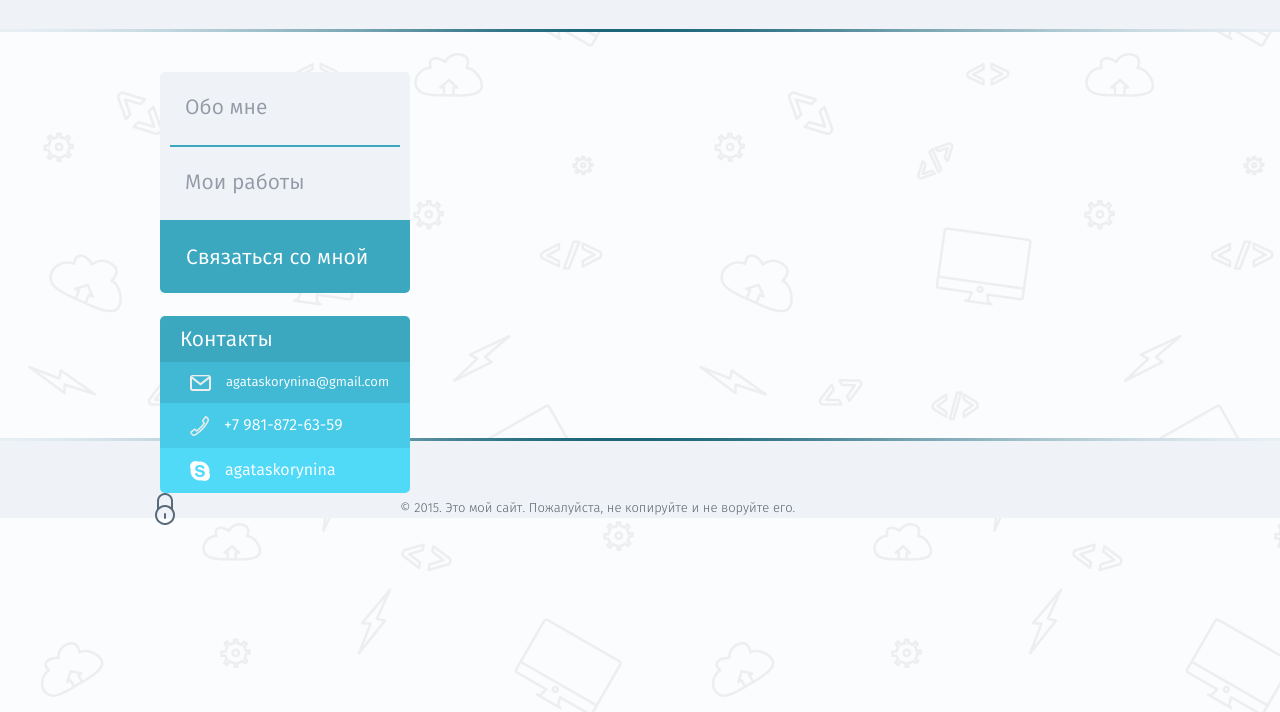
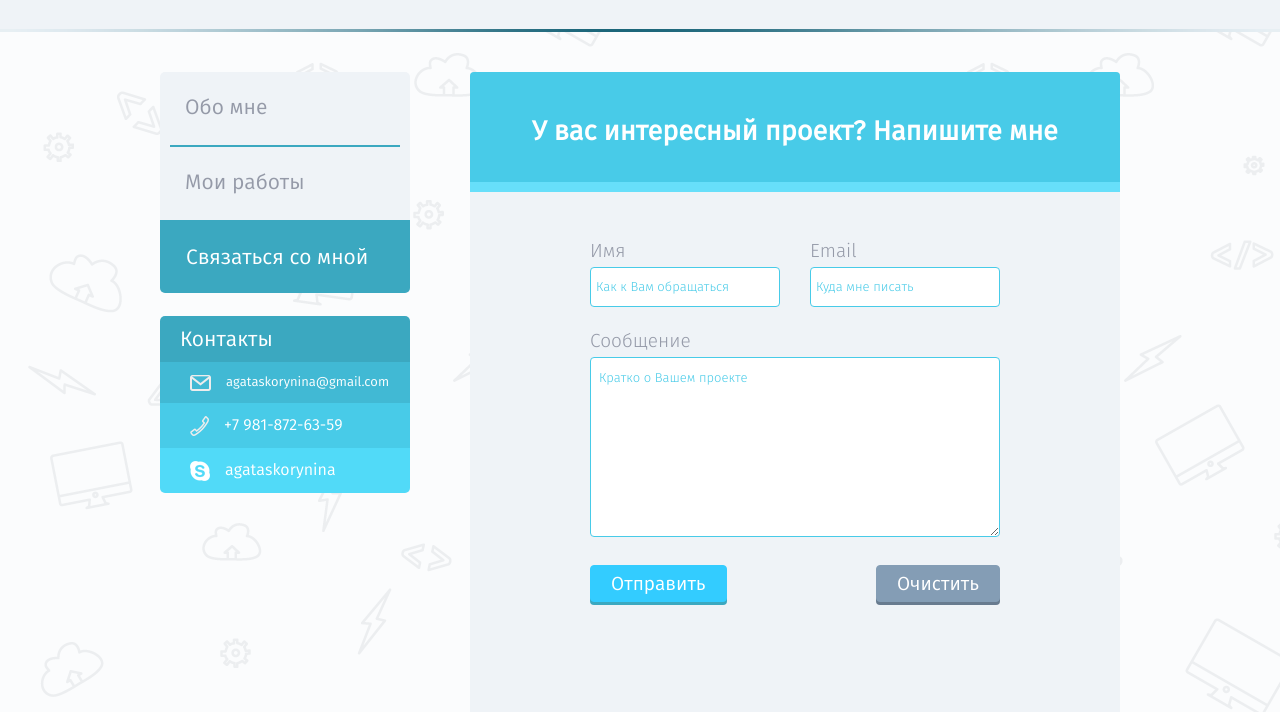
Before and after one commit to jnxy6/myprofile, a website: page app/contact-me.html in a window 1280 px wide. Shown: the part 88-800 px from the top of the page. Drawn offline with Linux system fonts and the light colour scheme.

Commit message:
contact-me w/o captcha added

```diff
--- a/app/contact-me.html
+++ b/app/contact-me.html
@@ -12,7 +12,8 @@
 	<link href="../css/normalize.css" rel="stylesheet">
 	<!-- общие стили CSS -->
 	<link href="../css/main.css" rel="stylesheet">
-	<link href="../css/my-works.css" rel="stylesheet">
+	<link href="../css/contact-me.css" rel="stylesheet">
+	<link href="../css/form-elements.css" rel="stylesheet">
 	<!-- fonts CSS -->
 	<link rel="stylesheet" href="../fonts/fira.css">
 	<!-- Favicon -->
@@ -55,7 +56,39 @@
 					</ul>
 				</address>
 			</aside>
+			<div class="main-content">
+				<section class="box contact-me clearfix">
+					<div class="contact-me-title">
+						<h2 class="contact-head">У вас интересный проект? Напишите мне</h2>
+					</div>
+					<!-- Form -->
+					<form action="#" name="contact-form">
+						<div class="form-wrap">
+							<div class="form-info clearfix">
+								<div class="form-user-name">
+									<label class="form-name-title" for="user-name">Имя</label>
+							    	<input class="input" type="user-name" id="user-name" name="user-name" placeholder="Как к Вам обращаться">
+							    </div>
+							    <div class="form-email">
+							    	<label class="form-mail-title" for="email">Email</label>
+							    	<input class="input" type="email" id="email" name="email" placeholder="Куда мне писать">
+							    </div>
+							</div>
+						    <div class="form-message">
+							    <label class="form-mess-title" for="message">Сообщение</label>
+							    <textarea name="message" id="message" class="textarea" placeholder="Кратко о Вашем проекте"></textarea>
+							</div>
+							<div class="form-buttons">
+						    	<button type="submit" class="btn submit">Отправить</button>
+                                <button type="reset" class="btn reset">Очистить</button>
+						    </div>
+						</div>
+					</form>
+					<!-- Form end -->
+				</section>
+			</div>
 		</div>
+	</div>
 	<footer class="page-footer">
 		<div class="footer-wrap">
 			<div class="login"><a class="login-link" href="/">Войти</a></div>
--- a/app/css/contact-me.css
+++ b/app/css/contact-me.css
@@ -0,0 +1,67 @@
+.contact-me{
+	min-height: 840px;
+}
+.contact-me-title{
+	height: 120px;
+	background: #48cbe8;
+	border-bottom: 10px solid #67dffa;
+	border-radius: 4px 4px 0 0;
+	margin-bottom: 45px;
+}
+.contact-head{
+	font-family: 'fira_sansbook';
+	font-size: 27px;
+	color: #fff;
+	text-align: center;
+	margin: 0;
+	padding: 40px 0;
+}
+.form-wrap{
+	margin: 0px 120px;
+}
+.form-info,.form-message,.form-buttons{
+	margin-bottom: 20px;
+}
+.form-user-name{
+	display: inline-block;
+	float: left;
+}
+.form-email{
+	display: inline-block;
+	float: right;
+}
+.form-name-title,.form-mail-title,
+.form-mess-title,.input{
+	display: block;
+	text-align: left;
+}
+.form-name-title,.form-mail-title,.form-mess-title{
+	font-family: 'fira_sanslight';
+	color: #959aa8;
+	font-size: 19px;
+}
+.input{
+	font-family: 'fira_sanslight';
+	font-size: 13px;
+	width: 190px;
+	height: 40px;
+	border: 1px solid #48cbe8;
+	border-radius: 4px;
+	padding-left: 5px;
+}
+.textarea{
+	font-family: 'fira_sanslight';
+	min-width: 410px;
+	max-width: 500px;
+	font-size: 13px;
+	min-height: 180px;
+	border: 1px solid #48cbe8;
+	border-radius: 4px;
+	padding: 10px 8px;
+}
+.submit{
+	float: left;
+}
+.reset{
+	float: right;
+}
--- /dev/null
+++ b/app/css/form-elements.css
@@ -0,0 +1,42 @@
+input, textarea, button{
+	outline: none;
+}
+.submit,.reset{
+	font-family: 'fira_sansbook';
+	color: #fff;
+	font-size: 19px;
+	border-radius: 4px;
+	padding: 4px 20px 1px;
+}
+.submit{
+	background-color: #33ccff;
+	border: 1px solid #33ccff;
+	box-shadow: 0 3px 0 0 #3ba8c0;
+}
+.reset{
+	background-color: #849db5;
+	border: 1px solid #849db5;
+	box-shadow: 0 3px 0 0 #687b8f;
+}
+.btn:hover{
+	box-shadow: none;
+}
+.btn .reset:active{
+	box-shadow: 0 0 0 3px #687b8f;
+}
+.btn .submit:active{
+	box-shadow: 0 0 0 3px #3ba8c0;
+}
+/*Placeholder*/
+::-webkit-input-placeholder {
+	color: #48cbe8;
+}
+:-moz-placeholder { /* Firefox 18- */
+	color: #48cbe8;
+}
+::-moz-placeholder {  /* Firefox 19+ */
+	color: #48cbe8;
+}
+:-ms-input-placeholder {
+	color: #48cbe8;
+}
--- a/app/css/main.css
+++ b/app/css/main.css
@@ -233,8 +233,8 @@ a{
 /*Основной блок - общее*/
 .main-content{
 	width: 650px;
+	margin-left: 60px;
 	float: left;
-	margin-left: 60px;
 }
 .box{
 	background-color: #eff3f7;
```
Also changed, not shown: 2 other files.
